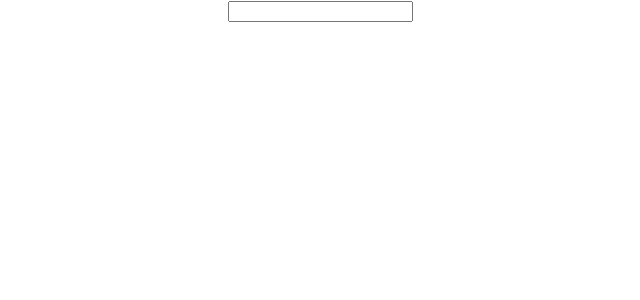
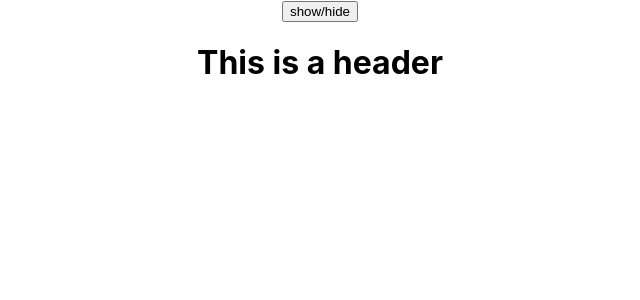
Before and after one commit to SaeedSaedi/react-course, a React (Create React App) app in the folder ep-1/: page / in a window 1280 px wide. Shown: the top 300 px of the page, without its empty margins (320-960 px from the left). Built offline with nearby package versions, Linux system fonts and the light colour scheme.

Commit message:
show and hide elements using use state

```diff
--- a/ep-1/src/App.js
+++ b/ep-1/src/App.js
@@ -2,15 +2,14 @@ import "./App.css";
 import { useState } from "react";
 
 function App() {
-  const [inputValue, setInputValue] = useState("");
-
-  const handleInputValue = (event)=>{
-    setInputValue(event.target.value)
+  const[showText,setShowText] = useState(true);
+  const toggleText = ()=>{
+    setShowText(!showText)
   }
   return (
     <div className="App">
-      <input type="text" onChange={handleInputValue}></input>
-      <h1>{inputValue}</h1>
+      <button onClick={toggleText}>show/hide</button>
+      { showText && <h1>This is a header</h1>}
     </div>
   );
 }
```
